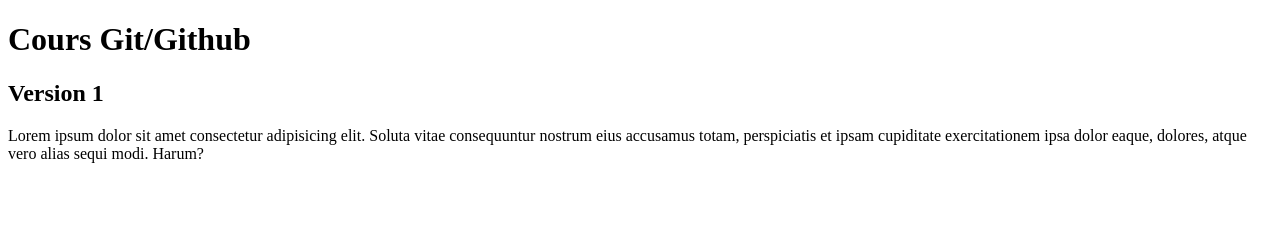
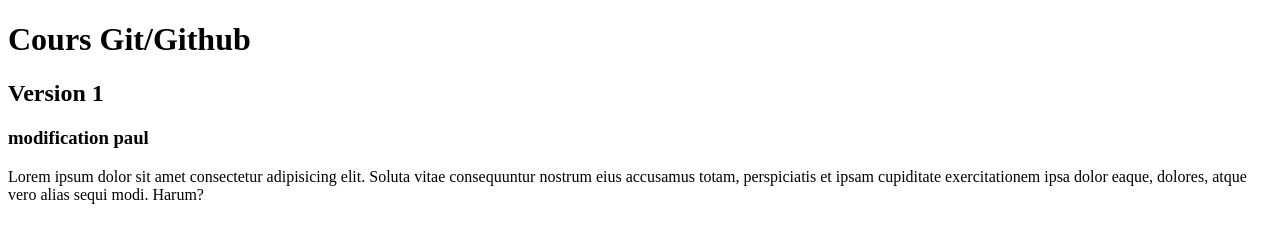
Before and after one commit to edm-r/github-fist, a plain HTML site: page index.html in a window 1280 px wide. Drawn offline with Linux system fonts and the light colour scheme.

Commit message:
modification index par jpaul

```diff
--- a/index.html
+++ b/index.html
@@ -8,6 +8,7 @@
 <body>
     <h1>Cours Git/Github</h1>
     <h2>Version 1</h2>
+    <h3>modification paul</h3>
 
     <p>Lorem ipsum dolor sit amet consectetur adipisicing elit.
         Soluta vitae consequuntur nostrum eius accusamus totam, perspiciatis et ipsam cupiditate exercitationem ipsa dolor eaque,
```
